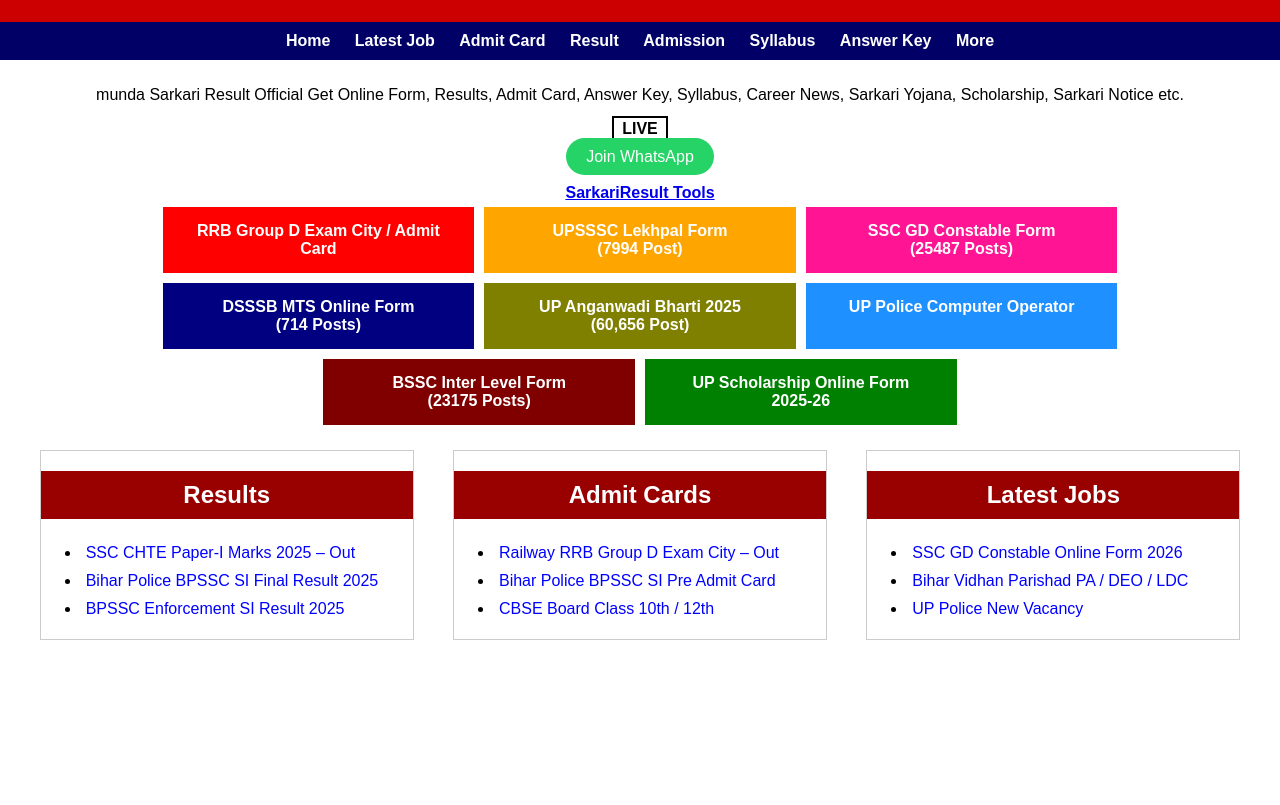
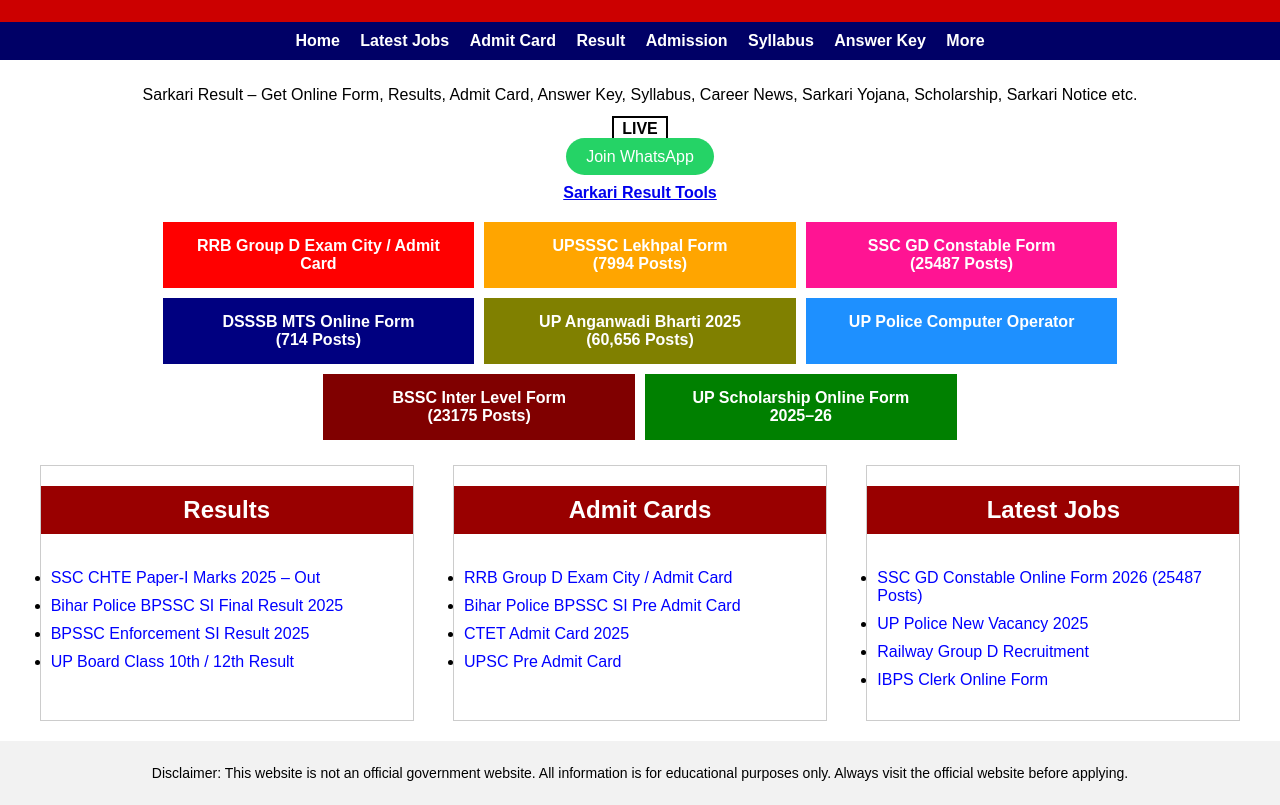
Before and after one commit to naveentopno09765443-cyber/sarkari-result, a plain HTML site: page index.html in a window 1280 px wide. Shown: the part 88-893 px from the top of the page. Before the commit the page ends 800 px from the top, so only its background shows below. Drawn offline with Linux system fonts and the light colour scheme.

Commit message:
Add files via upload

```diff
--- a/index.html
+++ b/index.html
@@ -2,74 +2,77 @@
 <html lang="en">
 <head>
 <meta charset="UTF-8">
-<title>MundaSarkariResult.com.cm</title>
+<title>Sarkari Result – Government Jobs</title>
+<meta name="viewport" content="width=device-width, initial-scale=1.0">
 <link rel="stylesheet" href="style.css">
 </head>
-
 <body>
 
 <!-- HEADER -->
-<div class="header">
-    <h1>MUNDA SARKARI RESULT </h1>
-</div>
+<header class="top-header">
+    <h1>Munda SarkariResult.com</h1>
+</header>
 
-<!-- MENU -->
-<div class="menu">
+<!-- NAVBAR -->
+<nav class="navbar">
     <a href="#">Home</a>
-    <a href="#">Latest Job</a>
+    <a href="#">Latest Jobs</a>
     <a href="#">Admit Card</a>
     <a href="#">Result</a>
     <a href="#">Admission</a>
     <a href="#">Syllabus</a>
     <a href="#">Answer Key</a>
     <a href="#">More</a>
+</nav>
+
+<!-- INTRO -->
+<section class="intro">
+    <p>
+        Sarkari Result – Get Online Form, Results, Admit Card, Answer Key,
+        Syllabus, Career News, Sarkari Yojana, Scholarship, Sarkari Notice etc.
+    </p>
+    <span class="live">LIVE</span>
+</section>
+
+<!-- BUTTONS -->
+<div class="center">
+    <a class="whatsapp" href="#">Join WhatsApp</a><br><br>
+    <a href="#"><b>Sarkari Result Tools</b></a>
 </div>
 
-<!-- DESCRIPTION -->
-<div class="desc">
-    <p>
-        munda Sarkari Result Official Get Online Form, Results, Admit Card, Answer Key, Syllabus,
-        Career News, Sarkari Yojana, Scholarship, Sarkari Notice etc.
-    </p>
-    <span class="live">LIVE</span>
-</div>
-
-<!-- BUTTON -->
-<div class="center">
-    <a class="whatsapp" href="#">Join WhatsApp</a><br><br>
-    <a href="#"><b>SarkariResult Tools</b></a>
-</div>
-
-<!-- COLOR BOXES -->
-<div class="top-box">
+<!-- TOP COLOR BOXES -->
+<section class="top-boxes">
     <div class="box red">RRB Group D Exam City / Admit Card</div>
-    <div class="box orange">UPSSSC Lekhpal Form<br>(7994 Post)</div>
+    <div class="box orange">UPSSSC Lekhpal Form<br>(7994 Posts)</div>
     <div class="box pink">SSC GD Constable Form<br>(25487 Posts)</div>
     <div class="box blue">DSSSB MTS Online Form<br>(714 Posts)</div>
 
-    <div class="box olive">UP Anganwadi Bharti 2025<br>(60,656 Post)</div>
+    <div class="box olive">UP Anganwadi Bharti 2025<br>(60,656 Posts)</div>
     <div class="box sky">UP Police Computer Operator</div>
     <div class="box maroon">BSSC Inter Level Form<br>(23175 Posts)</div>
-    <div class="box green">UP Scholarship Online Form<br>2025-26</div>
-</div>
+    <div class="box green">UP Scholarship Online Form<br>2025–26</div>
+</section>
 
-<!-- 3 COLUMN SECTION -->
-<div class="three">
+<!-- MAIN 3 COLUMN -->
+<section class="three-column">
+
     <div class="column">
         <h2>Results</h2>
         <ul>
             <li><a href="#">SSC CHTE Paper-I Marks 2025 – Out</a></li>
             <li><a href="#">Bihar Police BPSSC SI Final Result 2025</a></li>
             <li><a href="#">BPSSC Enforcement SI Result 2025</a></li>
+            <li><a href="#">UP Board Class 10th / 12th Result</a></li>
         </ul>
     </div>
 
     <div class="column">
         <h2>Admit Cards</h2>
         <ul>
-            <li><a href="#">Railway RRB Group D Exam City – Out</a></li>
+            <li><a href="#">RRB Group D Exam City / Admit Card</a></li>
             <li><a href="#">Bihar Police BPSSC SI Pre Admit Card</a></li>
-            <li><a href="#">CBSE Board Class 10th / 12th</a></li>
+            <li><a href="#">CTET Admit Card 2025</a></li>
+            <li><a href="#">UPSC Pre Admit Card</a></li>
         </ul>
     </div>
 
@@ -78,22 +81,37 @@
         <ul>
             <li>
                 <a href="https://ssc.gov.in" target="_blank">
-                SSC GD Constable Online Form 2026
-                </a>
-            </li>
-            <li>
-                <a href="https://bpsc.bihar.gov.in" target="_blank">
-                Bihar Vidhan Parishad PA / DEO / LDC
+                    SSC GD Constable Online Form 2026 (25487 Posts)
                 </a>
             </li>
             <li>
                 <a href="https://uppbpb.gov.in" target="_blank">
-                UP Police New Vacancy
+                    UP Police New Vacancy 2025
+                </a>
+            </li>
+            <li>
+                <a href="https://www.rrbcdg.gov.in" target="_blank">
+                    Railway Group D Recruitment
+                </a>
+            </li>
+            <li>
+                <a href="https://www.ibps.in" target="_blank">
+                    IBPS Clerk Online Form
                 </a>
             </li>
         </ul>
     </div>
-</div>
+
+</section>
+
+<!-- FOOTER -->
+<footer class="footer">
+    <p>
+        Disclaimer: This website is not an official government website.
+        All information is for educational purposes only.
+        Always visit the official website before applying.
+    </p>
+</footer>
 
 </body>
 </html>
--- a/style.css
+++ b/style.css
@@ -4,28 +4,28 @@ body {
 }
 
 /* HEADER */
-.header {
+.top-header {
     background: #cc0000;
-    color: white;
+    color: #fff;
     text-align: center;
     padding: 15px;
 }
 
-/* MENU */
-.menu {
+/* NAVBAR */
+.navbar {
     background: #000066;
     text-align: center;
     padding: 10px;
 }
-.menu a {
+.navbar a {
     color: white;
-    margin: 0 10px;
+    margin: 0 8px;
     text-decoration: none;
     font-weight: bold;
 }
 
-/* DESCRIPTION */
-.desc {
+/* INTRO */
+.intro {
     text-align: center;
     padding: 10px;
 }
@@ -38,6 +38,7 @@ body {
 /* CENTER */
 .center {
     text-align: center;
+    margin-bottom: 15px;
 }
 
 /* BUTTON */
@@ -45,21 +46,21 @@ body {
     background: #25d366;
     color: white;
     padding: 10px 20px;
-    border-radius: 20px;
+    border-radius: 25px;
     text-decoration: none;
 }
 
 /* TOP BOXES */
-.top-box {
+.top-boxes {
     display: flex;
     flex-wrap: wrap;
     justify-content: center;
 }
 .box {
+    width: 22%;
+    margin: 5px;
+    padding: 15px;
     color: white;
-    padding: 15px;
-    margin: 5px;
-    width: 22%;
     text-align: center;
     font-weight: bold;
 }
@@ -75,7 +76,7 @@ body {
 .green { background: green; }
 
 /* THREE COLUMN */
-.three {
+.three-column {
     display: flex;
     justify-content: space-around;
     margin: 20px;
@@ -90,10 +91,34 @@ body {
     text-align: center;
     padding: 10px;
 }
+.column ul {
+    padding: 10px;
+}
 .column ul li {
-    padding: 5px;
+    padding: 5px 0;
 }
 .column a {
     color: blue;
     text-decoration: none;
 }
+
+/* FOOTER */
+.footer {
+    background: #f2f2f2;
+    text-align: center;
+    padding: 10px;
+    font-size: 14px;
+}
+
+/* MOBILE RESPONSIVE */
+@media (max-width: 768px) {
+    .box { width: 45%; }
+    .three-column {
+        flex-direction: column;
+        align-items: center;
+    }
+    .column {
+        width: 95%;
+        margin-bottom: 15px;
+    }
+}
```
